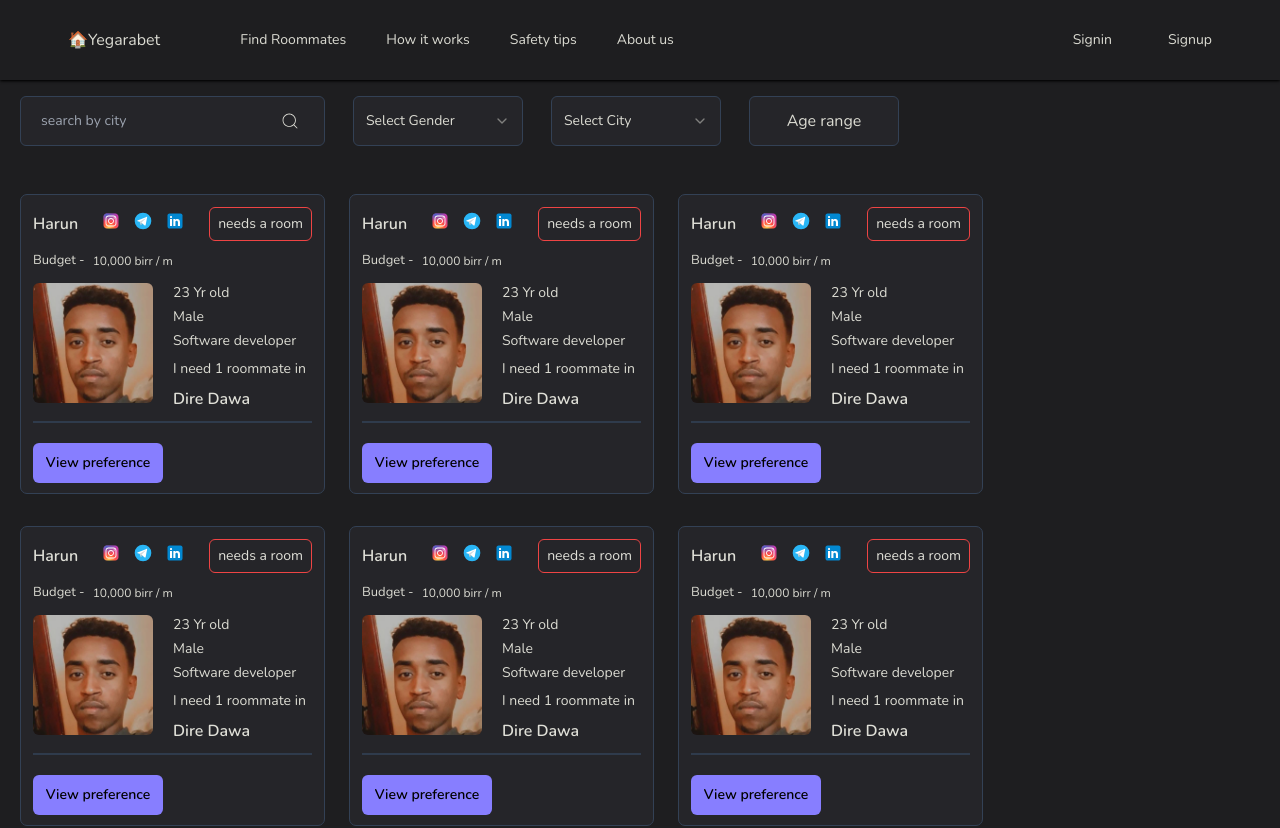
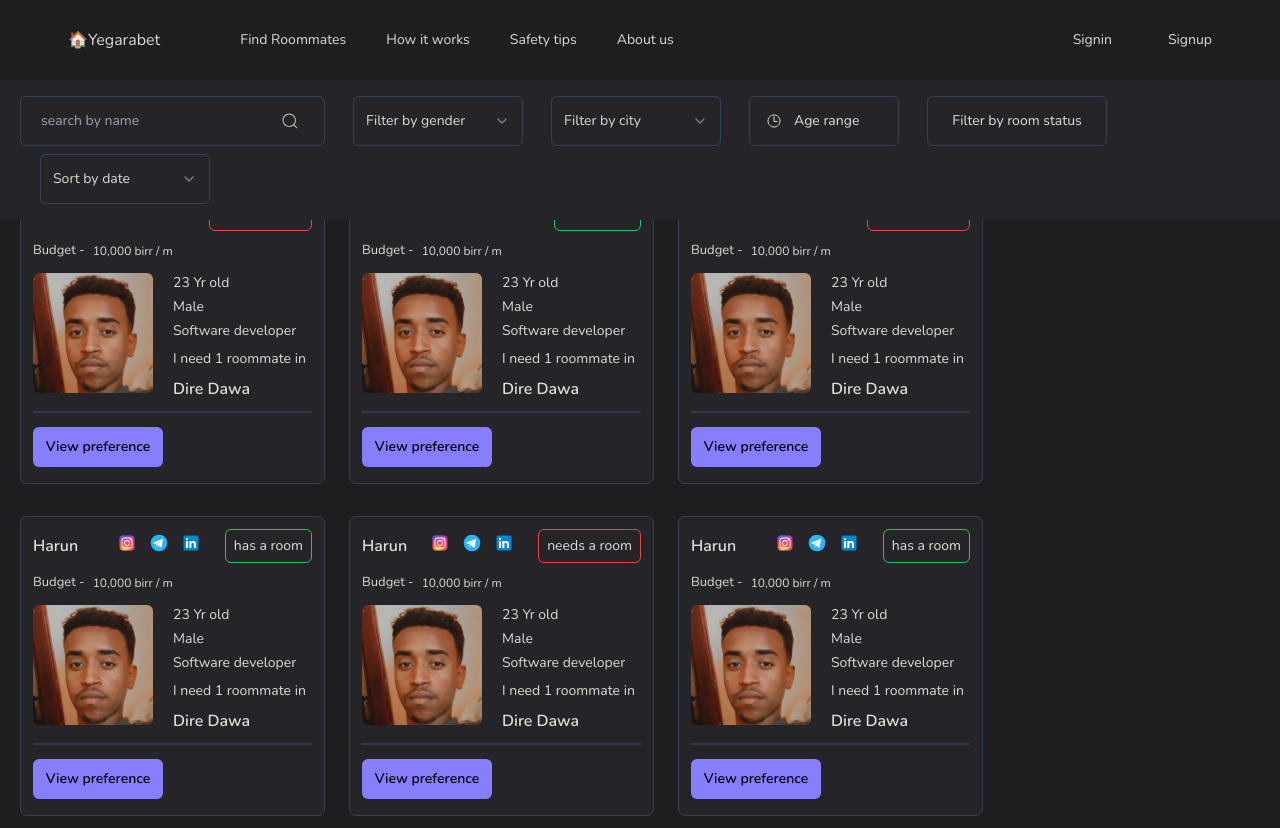
Before and after one commit to hariyebk/Yegarabet, a Next.js app: page /find-roommates in a window 1280 px wide. Shown: the top 828 px of the page. Built offline with nearby package versions, Linux system fonts and the light colour scheme.

Commit message:
query filters

```diff
--- a/src/app/find-roommates/page.tsx
+++ b/src/app/find-roommates/page.tsx
@@ -16,9 +16,11 @@ export default async function page({searchParams} : Props){
     return (
         <main className='min-h-screen mt-24 mb-40 mx-5'>
             {/* SECTION FOR FILTERS */}
-            <RoommateFilter />
+            <div className="pb-20">
+                <RoommateFilter />
+            </div>
             {/* FAKE DATA */}
-            <section className="w-full flex flex-wrap items-center justify-start gap-6 mt-10">
+            <section className="w-full flex flex-wrap items-center justify-start gap-6">
                 {Array.from({length: 20}, (index, i) => {
                     return (
                         <ProfilesCards key={i} firstName="Harun" socials={[{
@@ -33,7 +35,7 @@ export default async function page({searchParams} : Props){
                             type: "linkedln",
                             link: "https://t.me/haribk",
                         }
-                    ]} image={hari} budget="10,000 birr / m" age={23} sex="Male" profession="Software developer" numberofRoommates={1} residenceLocation="Dire Dawa"/>
+                    ]} image={hari} budget="10,000 birr / m" age={23} sex="Male" profession="Software developer" numberofRoommates={1} residenceLocation="Dire Dawa" i={i}/>
                     )
                 })}
             </section>
--- a/src/components/ProfilesCards.tsx
+++ b/src/components/ProfilesCards.tsx
@@ -7,6 +7,7 @@ import Linkedln from "/public/linkedin.svg"
 import Facebook from  "/public/facebook.svg"
 import Snapchat from "/public/snapchat.svg"
 import { useRouter } from "next/navigation";
+import Link from "next/link";
 
 type LOGOS = {
     instagram: StaticImageData,
@@ -36,10 +37,12 @@ interface ProfileCardProps {
     sex: string,
     profession: string,
     numberofRoommates: number,
-    residenceLocation: string
+    residenceLocation: string,
+    i: number
 }
+// TODO: REMOVE THE INDEX , ITS JUST FOR TESTING
 
-export default function ProfilesCards({firstName, socials, budget, image, age, sex, profession, numberofRoommates, residenceLocation} : ProfileCardProps) {
+export default function ProfilesCards({firstName, socials, budget, image, age, sex, profession, numberofRoommates, residenceLocation, i} : ProfileCardProps) {
 
     const {push} = useRouter()
 
@@ -51,7 +54,8 @@ export default function ProfilesCards({firstName, socials, budget, image, age, s
     return (
         <section className="w-[305px] h-[300px] border border-slate-700 rounded-[7px] bg-card p-3 mt-2">
             <div className="flex items-center justify-between">
-                <h3 className="text-base text-primary font-semibold "> {firstName} </h3>
+                {/* TODO: This route hasn't been implemented yet */}
+                <Link href="/profile/harun" className="text-base text-primary font-semibold "> {firstName} </Link>
                 <div className="flex items-center gap-4">
                     <div className="flex items-center gap-1">
                         {socials.length === 0 ? null : socials.map((social, index) => {
@@ -64,9 +68,9 @@ export default function ProfilesCards({firstName, socials, budget, image, age, s
                             )
                         })}
                     </div>
-                    <div className="w-fit px-2 py-1.5 bg-inherit border border-red-500 text-sm text-primary rounded-md">
-                        needs a room
-                        {/* rented a room */}
+                    {/* TODO: DISPLAY THE STATUS BASED ON REAL DATA */}
+                    <div className={`w-fit px-2 py-1.5 bg-inherit border ${(i + 1) % 2 === 0 ? "border-green-500" : "border-red-500"} text-sm text-primary rounded-md`}>
+                        { (i + 1) % 2 === 0 ? " has a room" : "needs a room" }
                     </div>
                     {/* <button className="text-sm bg-main text-white px-4 py-1 rounded-md">
                         Match
@@ -92,7 +96,7 @@ export default function ProfilesCards({firstName, socials, budget, image, age, s
                 </div>
             </div>
             <hr className="border border-slate-700 opacity-80 mt-2.5" />
-            <div className="flex items-center justify-between mt-5">
+            <div className="flex items-center justify-between mt-3.5">
                 <button className="bg-button w-[130px] p-2.5 rounded-md text-black text-sm font-semibold">
                     View preference
                 </button>
--- a/src/components/RoommateFilter.tsx
+++ b/src/components/RoommateFilter.tsx
@@ -1,81 +1,207 @@
 'use client'
 
-import { useState } from "react"
-import toast from "react-hot-toast";
+import { useEffect, useState } from "react"
 import { CiSearch } from "react-icons/ci";
 import { Select, SelectTrigger, SelectValue, SelectContent, SelectItem } from "./ui/select";
-import { cities } from "@/constants";
+import { ASCENDING, GENDER_VALUES, QUERY_PARAMS, cities } from "@/constants";
 import { Popover, PopoverContent, PopoverTrigger } from "./ui/popover";
+import { IoTimeOutline } from "react-icons/io5";
+import { IoMdRemoveCircle } from "react-icons/io";
+import { usePathname, useRouter, useSearchParams } from "next/navigation";
 
 type STATE_TYPE = {
     searchInput: string,
-    selectGender: string,
-    selectCity: string,
     openAgePopOver: boolean,
-    minAge: number,
-    maxAge: number
+    openRoomStatus: boolean,
+    minAge: string,
+    minimumError: string | null,
+    maxAge: string,
+    maximumError: string | null
 }
 
 const INITIAL_STATE : STATE_TYPE = {
     searchInput: "",
-    selectGender: "",
-    selectCity: "",
     openAgePopOver: false,
-    minAge: 18,
-    maxAge: 45
+    openRoomStatus: false,
+    minAge: "18",
+    minimumError: null,
+    maxAge: "45",
+    maximumError: null
 }
 
 export default function RoommateFilter() {
 
     const [state, setState] = useState<STATE_TYPE>(INITIAL_STATE)
+    const pathname = usePathname()
+    const {replace} = useRouter()
+    const searchParams = useSearchParams()
+    const searchQuery = searchParams.get(QUERY_PARAMS.name)
+    const minQuery = searchParams.get(QUERY_PARAMS.min)
+    const maxQuery = searchParams.get(QUERY_PARAMS.max)
+    const roomQuery = searchParams.get(QUERY_PARAMS.room)
 
-    function handleSearch(){
-        if(!state.searchInput){
-            toast.error("No query string was provided")
+    useEffect(() => {
+        if(searchQuery && !state.searchInput){
+            replace(`${pathname}`)
+        }
+    }, [state.searchInput])
+
+    function handleSearchByName(){
+        if(!state.searchInput) return
+        const param = new URLSearchParams(searchParams)
+        param.set(QUERY_PARAMS.name, state.searchInput)
+        replace(`${pathname}?${param.toString()}`)
+    }
+
+    function handleFilterByGender(gender: string){
+        const param = new URLSearchParams(searchParams)
+        // If all is selected we don't need to update the query parameter because it's set by default
+        if(gender === GENDER_VALUES.at(0)?.value){
+            param.delete(QUERY_PARAMS.gender)
+            replace(`${pathname}?${param}`)
             return
         }
-        //
+        param.set(QUERY_PARAMS.gender, gender)
+        replace(`${pathname}?${param}`)
+    }
+
+    function handleFilterBYCity(cityname: string){
+        const param = new URLSearchParams(searchParams)
+        if(cityname === cities.at(0)){
+            param.delete(QUERY_PARAMS.city)
+            replace(`${pathname}?${param}`)
+            return
+        }
+        param.set(QUERY_PARAMS.city, cityname.replaceAll(" ", "_").toLowerCase())
+        replace(`${pathname}?${param}`)
     }
 
     function handleAgeChange(){
-        if(state.minAge < 18){
-            toast.error("the minimum age allowed is 18")
+        // Check if it's a number
+        if(!/^\d+$/.test(state.minAge)){
+            setState((values) => {
+                return {...values, minimumError: "invalid input"}
+            })
+            return
         }
+        // If the default values are not changed, return early
+        if(state.minAge === INITIAL_STATE.minAge && state.maxAge === INITIAL_STATE.maxAge){
+            setState((values) => {
+                return {...values, openAgePopOver: false}
+            })
+            return
+        }
+        const minAge = parseInt(state.minAge)
+        if(minAge < 18){
+            setState((values) => {
+                return {...values, minimumError: "age must be >= 18"}
+            })
+            return
+        }
+        if(minAge >= 59){
+            setState((values) => {
+                return {...values, minimumError: "too high"}
+            })
+            return
+        }
+        if(!/^\d+$/.test(state.maxAge)){
+            setState((values) => {
+                return {...values, maximumError: "invalid input"}
+            })
+            return
+        }
+        const maxAge = parseInt(state.maxAge)
+        if(maxAge > 60){
+            setState((values) => {
+                return {...values, maximumError: "age must be < 60"}
+            })
+            return
+        }
+        if(maxAge <= 18){
+            setState((values) => {
+                return {...values, maximumError: "too low"}
+            })
+            return
+        }
+        const param = new URLSearchParams(searchParams)
+        param.set(QUERY_PARAMS.min, minAge.toString())
+        param.set(QUERY_PARAMS.max, maxAge.toString())
+        replace(`${pathname}?${param}`)
+        setState((values) => {
+            return {...values, openAgePopOver: false}
+        })
+    }
+
+    function handleRemoveAgeQuery(){
+        const param = new URLSearchParams(searchParams)
+        param.delete(QUERY_PARAMS.min)
+        param.delete(QUERY_PARAMS.max)
+        replace(`${pathname}?${param}`)
+        // Set back to the defaults
+        setState((values) => {
+            return {...values, minAge: "18", maxAge: "45"}
+        })
+    }
+
+    function handleFilterByRoomStatus(status: string){
+        const param = new URLSearchParams(searchParams)
+        param.set(QUERY_PARAMS.room, status)
+        replace(`${pathname}?${param.toString()}`)
+        setState((values) => {
+            return {...values, openRoomStatus: false}
+        })
+    }
+
+    function handleRemoveRoomStatus(){
+        const param = new URLSearchParams(searchParams)
+        param.delete(QUERY_PARAMS.room)
+        replace(`${pathname}?${param}`)
+    }
+
+    function handleSort(value: string){
+        const param = new URLSearchParams(searchParams)
+        // Because by default it's Ascending
+        if(value === ASCENDING){
+            param.delete(QUERY_PARAMS.sort)
+            replace(`${pathname}?${param}`)
+            return
+        }
+        param.set(QUERY_PARAMS.sort, value)
+        replace(`${pathname}?${param}`)
     }
 
     return (
-        <section className="w-full flex flex-wrap items-start gap-2">
+        <section className="w-full fixed top-20 left-0 px-5 bg-card flex flex-wrap items-start gap-2 py-4 z-20">
             {/* Search roommates by location */}
             <form onSubmit={(e) => {
                 e.preventDefault()
-                handleSearch()
+                handleSearchByName()
             }} className="w-[305px] h-[50px] px-3 py-2 flex items-center justify-between border border-slate-700 bg-card rounded-md">
-                <input type="text" placeholder="search by city" onChange={(e) => setState((data) => {
+                <input type="text" placeholder="search by name" onChange={(e) => setState((data) => {
                     return {...data, searchInput: e.target.value}
                 })} className="border-none bg-card w-[200px] p-2 text-sm text-primary focus-visible:outline-none"  />
-                <button type="button" onClick={handleSearch} className="mr-3">
+                <button type="button" onClick={handleSearchByName} className="mr-3">
                     <CiSearch className="w-5 h-5 text-primary" />
                 </button>
             </form>
             {/* Select gender */}
-            <Select onValueChange= {(value) => setState((data) => {
-                return {...data, selectGender: value}
-            })}>
+            <Select onValueChange={(value) => handleFilterByGender(value)}>
                 <SelectTrigger className="bg-card border border-slate-700 w-[170px] h-[50px] ml-5 px-3 py-2.5 focus:border-none focus-visible:outline-none focus-visible:ring-0 focus-visible:ring-button focus:ring-0">
-                    <SelectValue placeholder="Select Gender"/>
+                    <SelectValue placeholder="Filter by gender"/>
                 </SelectTrigger>
                 <SelectContent className="bg-card border border-slate-700 text-primary">
-                    <SelectItem value="All"> All </SelectItem>
-                    <SelectItem value="Male"> Male </SelectItem>
-                    <SelectItem value="Female"> Female </SelectItem>
+                    {GENDER_VALUES.map((item) => {
+                        return (
+                            <SelectItem key={item.value} value={item.value}> {item.label} </SelectItem>
+                        )
+                    })
+                    }
                 </SelectContent>
             </Select>
             {/* Select location */}
-            <Select onValueChange= {(value) => setState((data) => {
-                return {...data, selectCity: value}
-            })}>
+            <Select onValueChange= {(value) => handleFilterBYCity(value)}>
                 <SelectTrigger className="bg-card border border-slate-700 w-[170px] h-[50px] ml-5 px-3 py-2.5 focus:border-none focus-visible:outline-none focus-visible:ring-0 focus-visible:ring-button focus:ring-0">
-                    <SelectValue placeholder="Select City"/>
+                    <SelectValue placeholder="Filter by city"/>
                 </SelectTrigger>
                 <SelectContent className="bg-card border border-slate-700 text-primary">
                     {cities.map((city) => {
@@ -89,31 +215,82 @@ export default function RoommateFilter() {
             </Select>
             {/* Age range */}
             <Popover>
-                <PopoverTrigger asChild>
-                    <button onClick={() => setState((data) => {
-                        return {...data, openAgePopOver: !data.openAgePopOver}
-                    })} className="w-[150px] h-[50px] ml-5 bg-card border border-slate-700 rounded-md px-3 py-2.5 text-center">
-                    Age range
+                <PopoverTrigger asChild onClick={() => setState((values) => {
+                        return {...values, openAgePopOver: true}
+                    })}>
+                    <button className="w-[150px] h-[50px] ml-5 flex items-center gap-3 bg-card border border-slate-700 rounded-md px-4 py-2.5 text-center">
+                        { !minQuery && !maxQuery && <IoTimeOutline className="w-4 h-4 text-primary" />}
+                        <div className="text-sm text-primary"> {minQuery && maxQuery ? <div className="flex items-center gap-3 bg-inherit">
+                            <div onClick={handleRemoveAgeQuery} className="hover:cursor-pointer">
+                                <IoMdRemoveCircle className="w-5 h-5 text-red-500" />
+                            </div>
+                            <div onClick={() => setState((values) => {
+                                return {...values, openAgePopOver:  !values.openAgePopOver}
+                            })} className="hover:cursor-pointer">
+                                <p> {minQuery} - {maxQuery} </p>
+                            </div>
+                        </div>
+                        : "Age range"}
+                        </div>
                     </button>
                 </PopoverTrigger>
-                <PopoverContent className="w-60 bg-card pl-10 border-slate-700 mt-3 z-10">
+                {state.openAgePopOver && <PopoverContent className="w-60 bg-card pl-10 border-slate-700 mt-3 z-10">
                     <div>
                         <p className="text-base text-primary"> Minimum age </p>
-                        <input type="text" placeholder="18" onChange={(e) => setState((data) => {
-                            return {...data, minAge: parseInt(e.target.value)}
+                        <input type="text" defaultValue={minQuery ? minQuery : state.minAge} onChange={(e) => setState((data) => {
+                            return {...data, minAge: e.target.value}
                         })} className="w-32 mt-3 px-3 py-1.5 rounded-md focus-visible:outline-none border-none text-sm text-black" />
+                        {state.minimumError && <p className="text-sm text-red-500 mt-2 flex flex-wrap leading-5"> {state.minimumError} </p>}
                     </div>
                     <div className="mt-4">
                         <p className="text-base text-primary"> Maximum age </p>
-                        <input type="text" placeholder="45" onChange={(e) => setState((data) => {
-                            return {...data, maxAge: parseInt(e.target.value)}
+                        <input type="text" defaultValue={maxQuery ? maxQuery : state.maxAge} onChange={(e) => setState((data) => {
+                            return {...data, maxAge: e.target.value}
                         })} className="w-32 mt-3 px-3 py-1.5 rounded-md focus-visible:outline-none border-none text-sm text-black" />
+                        {state.maximumError && <p className="text-sm text-red-500 mt-2 flex flex-wrap leading-5"> {state.maximumError} </p>}
                     </div>
-                    <button onClick={handleAgeChange} className="bg-button w-32 mt-7 px-3 py-2 rounded-md text-[15px] text-black font-semibold">
+                    <button onClick={handleAgeChange} className="bg-button w-32 mt-7 px-3 py-1.5 rounded-md text-[15px] text-black font-semibold">
                         Save
                     </button>
-                </PopoverContent>
+                </PopoverContent>}
             </Popover>
+            {/* ROOM STATUS */}
+            <Popover>
+                <PopoverTrigger asChild onClick={() => setState((values) => {
+                        return {...values, openRoomStatus: true}
+                    })}>
+                    <button className="w-[180px] h-[50px] ml-5 bg-card border border-slate-700 rounded-md px-4 py-2.5 text-center">
+                    {roomQuery ? <div className="flex items-center gap-3 bg-inherit">
+                            <div onClick={handleRemoveRoomStatus} className="hover:cursor-pointer">
+                                <IoMdRemoveCircle className="w-5 h-5 text-red-500" />
+                            </div>
+                            <div>
+                                <p> {roomQuery} </p>
+                            </div>
+                    </div>  :
+                    <p className="text-sm text-primary"> Filter by room status </p>
+                    }
+                    </button>
+                </PopoverTrigger>
+                {state.openRoomStatus && <PopoverContent className="w-30 bg-card px-5 border-slate-700 mt-3 z-10 flex flex-col items-start">
+                    <button onClick={() => handleFilterByRoomStatus("rented")} className="text-sm text-primary border border-slate-700 rounded-md px-3 py-2">
+                        Already got a room
+                    </button>
+                    <button onClick={() => handleFilterByRoomStatus("seeking")} className="mt-5 text-sm text-primary border border-slate-700 rounded-md px-3 py-2">
+                        Needs a room
+                    </button>
+                </PopoverContent>}
+            </Popover>
+            {/* SORT BY DATE */}
+            <Select onValueChange= {(value) => handleSort(value)}>
+                <SelectTrigger className="bg-card border border-slate-700 w-[170px] h-[50px] ml-5 px-3 py-2.5 focus:border-none focus-visible:outline-none focus-visible:ring-0 focus-visible:ring-button focus:ring-0">
+                    <SelectValue placeholder="Sort by date"/>
+                </SelectTrigger>
+                <SelectContent className="bg-card border border-slate-700 text-primary">
+                    <SelectItem value="ascending"> Ascending </SelectItem>
+                    <SelectItem value="descending"> Descending </SelectItem>
+                </SelectContent>
+            </Select>
         </section>
 
     )
--- a/src/constants/index.ts
+++ b/src/constants/index.ts
@@ -8,6 +8,7 @@ import harar from "/public/cities/harar.jpg"
 import arbaminch from "/public/cities/arbaminch.jpg"
 import gonder from "/public/cities/gonder.jpg"
 import jimma from "/public/cities/jimma.jpg"
+import { string } from "zod"
 
 
 export const Nav_Links = [
@@ -238,3 +239,30 @@ export const preferences = [
         ]
     }
 ]
+export enum QUERY_PARAMS {
+    name = "name",
+    gender = "gender",
+    city = "city",
+    min = "min-age",
+    max = "max-age",
+    room = "room",
+    sort = "sort"
+
+}
+export const GENDER_VALUES = [
+    {
+        value: "all",
+        label: "All"
+    },
+    {
+        value: "male",
+        label: "Male"
+    },
+    {
+        value: "female",
+        label: "Female"
+    }
+]
+
+export const ASCENDING = "ascending"
+export const DESCENDING = "descending "
```
